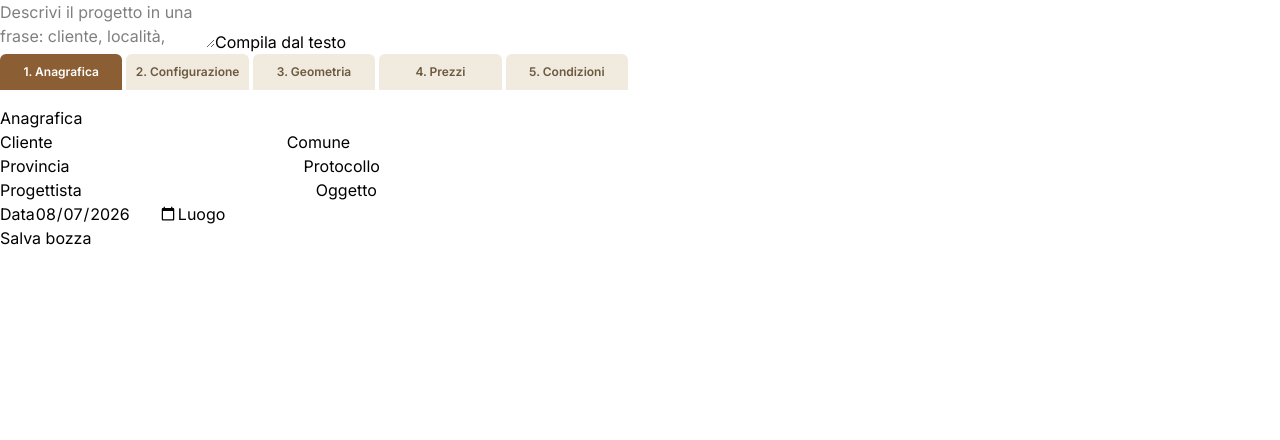
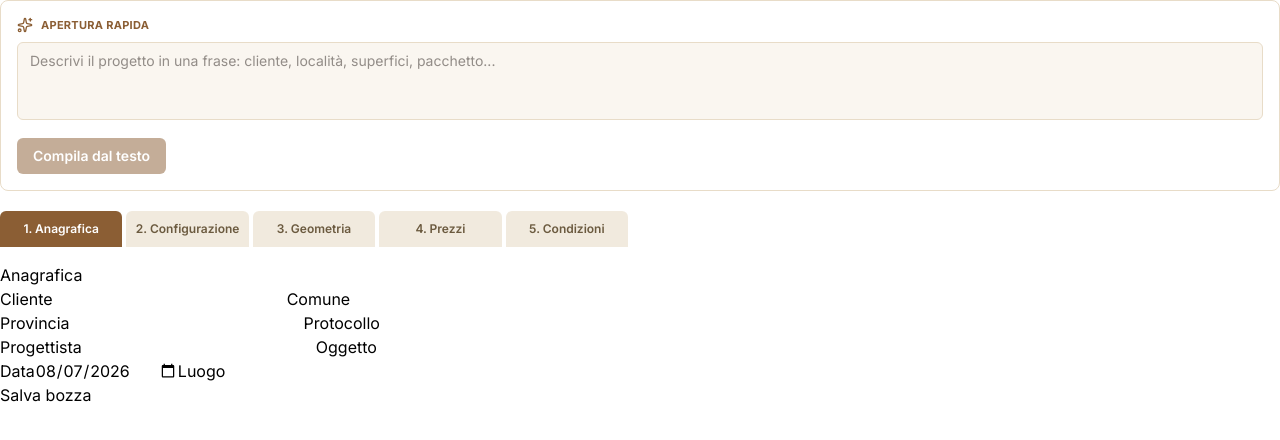
Before and after one commit to barumini/generatore-preventivi, a Next.js app in the folder FbePreventivatore/: page /preventivi/nuovo in a window 1280 px wide. Shown: the top 440 px of the page. Built offline with nearby package versions, Linux system fonts and the light colour scheme.

Commit message:
style(wizard): restyle ChatApertura con Tailwind e primitive UI

```diff
--- a/FbePreventivatore/src/app/preventivi/nuovo/ChatApertura.tsx
+++ b/FbePreventivatore/src/app/preventivi/nuovo/ChatApertura.tsx
@@ -2,6 +2,9 @@
 'use client'
 
 import { useState } from 'react'
+import { Loader2, Sparkles } from 'lucide-react'
+import { Button } from '../ui/Button'
+import { Alert } from '../ui/Alert'
 import { statoFormDaCampiEstratti } from './mappatura-estrazione'
 import type { StatoForm } from './stato-form'
 
@@ -34,16 +37,32 @@ export function ChatApertura({ onEstrazioneCompletata }: Props) {
   }
 
   return (
-    <div>
+    <div className="mb-5 rounded-lg border border-border-warm bg-white p-4">
+      <div className="mb-2 flex items-center gap-2 text-accent">
+        <Sparkles size={16} />
+        <span className="text-[11px] font-bold uppercase tracking-wide">Apertura rapida</span>
+      </div>
       <textarea
         value={testo}
         onChange={(e) => setTesto(e.target.value)}
         placeholder="Descrivi il progetto in una frase: cliente, località, superfici, pacchetto..."
+        rows={3}
+        className="mb-3 w-full resize-none rounded-md border border-border-warm bg-cream px-3 py-2 text-sm text-text focus:border-accent focus:bg-white focus:outline-none focus:ring-2 focus:ring-accent/30"
       />
-      <button onClick={invia} disabled={caricamento || testo.trim() === ''}>
-        {caricamento ? 'Sto leggendo...' : 'Compila dal testo'}
-      </button>
-      {errore && <p role="alert">{errore}</p>}
+      <Button onClick={invia} disabled={caricamento || testo.trim() === ''}>
+        {caricamento ? (
+          <span className="flex items-center gap-2">
+            <Loader2 size={14} className="animate-spin" /> Sto leggendo...
+          </span>
+        ) : (
+          'Compila dal testo'
+        )}
+      </Button>
+      {errore && (
+        <div className="mt-2">
+          <Alert variant="errore">{errore}</Alert>
+        </div>
+      )}
     </div>
   )
 }
```
